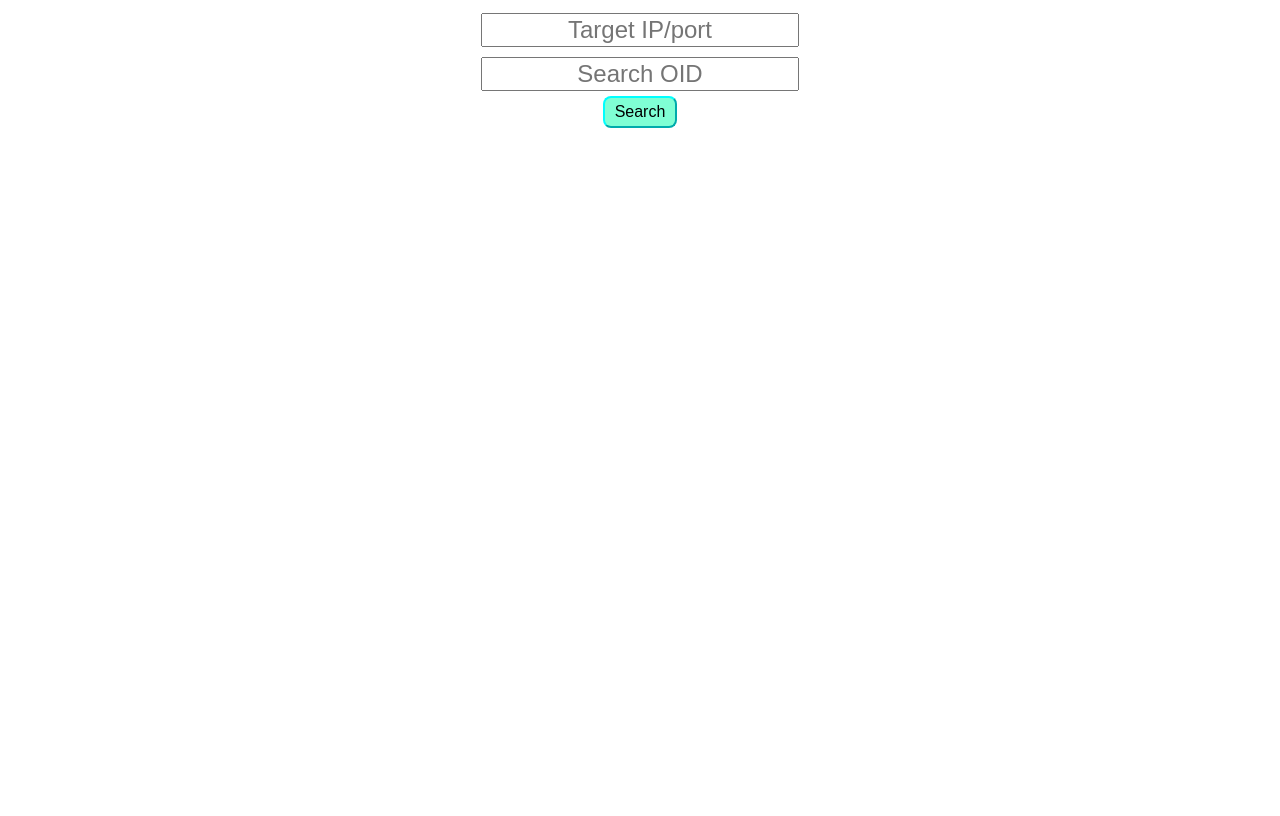
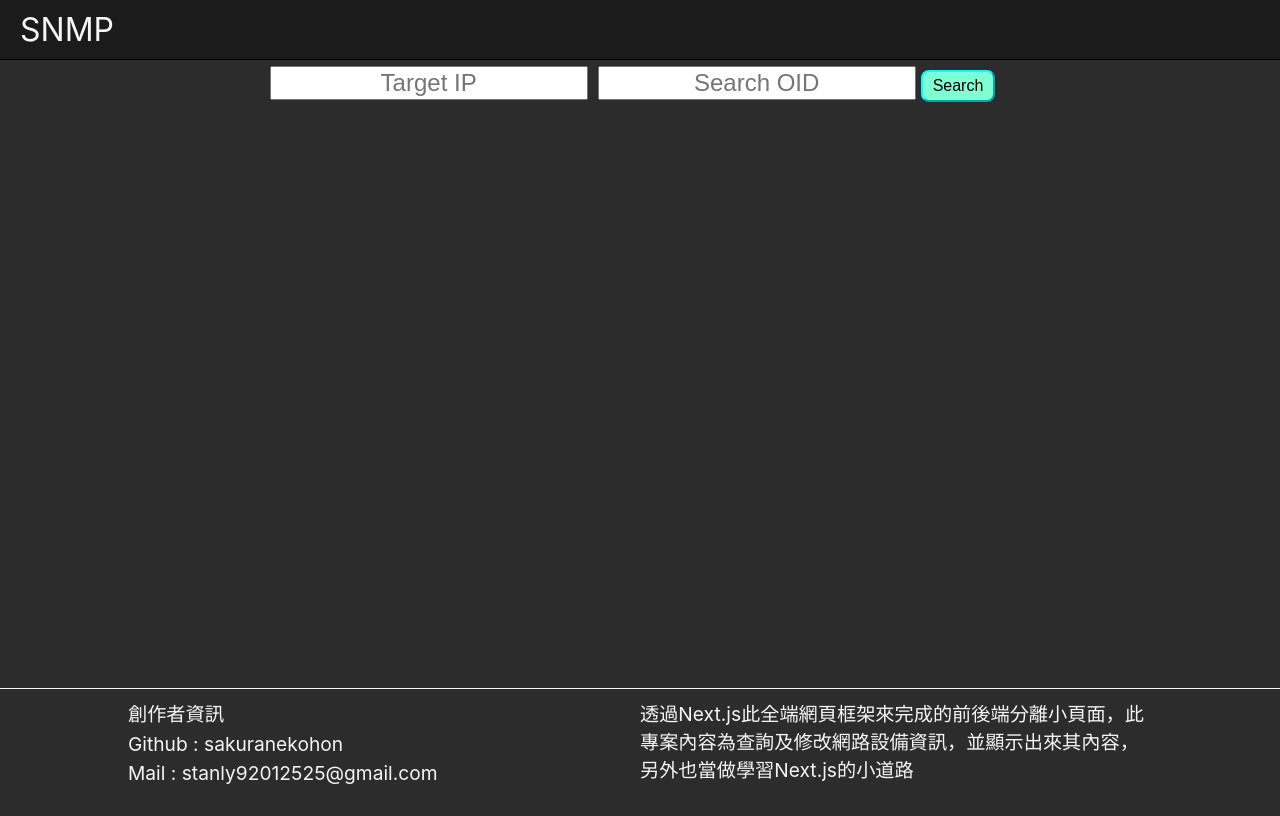
Before and after one commit to sakuranekohon/snmp-nextjs, a Next.js app: page / in a window 1280 px wide. Built offline with nearby package versions, Linux system fonts and the light colour scheme.

Commit message:
create more js

```diff
--- /dev/null
+++ b/component/Footer.js
@@ -0,0 +1,32 @@
+import style from "../styles/NavFoot.module.css"
+
+function Message({ title, content }) {
+    return (<div>{title + " : " + content}</div>);
+}
+
+export default function Footer({ isHomePage }) {
+    if (isHomePage === true) {
+        return (
+            <div className={`${style.fontStyle} ${style.footerPos} ${style.footerContent}`}>
+                <div>
+                    創作者資訊
+                    <Message title={"Github"} content={"sakuranekohon"} />
+                    <Message title={"Mail"} content={"stanly92012525@gmail.com"} />
+                </div>
+                <div>
+                    <span>透過Next.js此全端網頁框架來完成的前後端分離小頁面，此專案內容為查詢及修改網路設備資訊，並顯示出來其內容，另外也當做學習Next.js的小道路</span>
+                </div>
+            </div>
+        );
+    } else {
+        return (
+            <div className={`${style.fontStyle} ${style.footerPos} ${style.footerContent}`}>
+                <div>
+                    創作者資訊
+                    <Message title={"Github"} content={"sakuranekohon"} />
+                    <Message title={"Mail"} content={"stanly92012525@gmail.com"} />
+                </div>
+            </div>
+        );
+    }
+}
--- /dev/null
+++ b/component/Head.js
@@ -0,0 +1,10 @@
+import Head from "next/head";
+
+export default function PageHead({ pageName }) {
+    return (
+        <Head>
+            <title>{pageName}</title>
+            <link rel="icon" href="/favicon.ico" />
+        </Head>
+    );
+}
--- /dev/null
+++ b/component/Nav.js
@@ -0,0 +1,9 @@
+import Link from "next/link";
+import style from "../styles/NavFoot.module.css"
+
+export default function Nav({path}) {
+    return (
+        <nav className={style.navSize}>
+            <Link href={path}>SNMP</Link>
+        </nav>);
+}
--- a/package.json
+++ b/package.json
@@ -13,5 +13,8 @@
   },
   "engines": {
     "node": ">=18"
+  },
+  "devDependencies": {
+    "eslint-plugin-react": "^7.33.2"
   }
 }
--- /dev/null
+++ b/pages/_app.js
@@ -0,0 +1,5 @@
+import '../styles/global.css';
+
+export default function MyApp({Component,pageProps}){
+    return <Component{...pageProps}/>
+}
--- a/pages/api/snmp.js
+++ b/pages/api/snmp.js
@@ -1,7 +1,7 @@
 const snmp = require("net-snmp");
 
 export default async function handler(req, res) {
-    if (req.method === 'POST') {
+    if (req.method === "POST") {
         const { targetIP, OID } = req.body;
 
         const session = snmp.createSession(targetIP, "public");
--- a/pages/index.js
+++ b/pages/index.js
@@ -1,18 +1,21 @@
-import Head from 'next/head';
 import styles from '../styles/Home.module.css';
-import { searchBtnClick } from '../scripts/buttonEvent';
+import PageHead from '../component/Head';
+import Nav from '../component/Nav';
+import { searchBtnClick } from '../public/scripts/buttonEvent';
+import Foot from '../component/Footer';
 
 export default function Home() {
   return (
     <div className={styles.container}>
-      <Head>
-        <title>Snmp information</title>
-        <link rel="icon" href="/favicon.ico" />
-      </Head>
-      <input type='text' placeholder='Target IP/port' id='targetIP' className={styles.textStyle}></input>
-      <input type='text' placeholder='Search OID' id='OID' className={styles.textStyle}></input>
-      <button className={styles.buttonStyle} id='Search' onClick={searchBtnClick}>Search</button>
-      <label id='result' className={styles.labelStyle}></label>
+      <PageHead pageName={"Home Page"} />
+      <Nav path={"/"} />
+      <div>
+        <input type='text' placeholder='Target IP' id='targetIP' className={styles.textStyle}></input>
+        <input type='text' placeholder='Search OID' id='OID' className={styles.textStyle}></input>
+        <button className={styles.buttonStyle} id='Search' onClick={searchBtnClick}>Search</button>
+        <label id='result' className={styles.labelStyle}></label>
+      </div>
+      <Foot isHomePage={true} />
     </div>
   );
 }
--- a/styles/Home.module.css
+++ b/styles/Home.module.css
@@ -1,10 +1,11 @@
 .container {
-  min-height: 100vh;
-  padding: 0 0.5rem;
+  padding: 0;
+  margin: 0;
   display: flex;
   flex-direction: column;
   justify-content: flex-start;
   align-items: center;
+  height: 100%;
 }
 
 .textStyle {
--- /dev/null
+++ b/styles/NavFoot.module.css
@@ -0,0 +1,41 @@
+.navSize {
+    height: 60px;
+    width: 100%;
+    background-color: #1b1b1b;
+    display: flex;
+    align-items: center;
+    border-bottom: 1px solid;
+}
+
+.navSize>a {
+    color: whitesmoke;
+    font-size: 2rem;
+    margin: 0 0 0 20px;
+}
+
+.fontStyle{
+    color: whitesmoke;
+    font-size: 1.2rem;
+}
+
+.footerPos{
+    position: absolute;
+    right: 0px;
+    left: 0px;
+    bottom: 0px;
+    padding: 0 0 10px 0;
+    border-top: 1px solid;
+}
+
+.footerContent{
+    display: flex;
+    justify-content: center;
+}
+
+.footerContent > div{
+    width: 40%;
+    margin: 10px 0 0 0;
+}
+.footerContent > div > div{
+    margin: 5px 0 5px 0;
+}
--- a/styles/global.css
+++ b/styles/global.css
@@ -15,8 +15,12 @@ body {
     Droid Sans,
     Helvetica Neue,
     sans-serif;
+  background-color: #2c2c2c;
+  height: 100%;
 }
-
+#__next{
+  height: 100%;
+}
 a {
   color: inherit;
   text-decoration: none;
```
Also changed, not shown: public/scripts/buttonEvent.js (renamed from scripts/buttonEvent.js), 1 other file (tests, documents, lock files or other folders).
